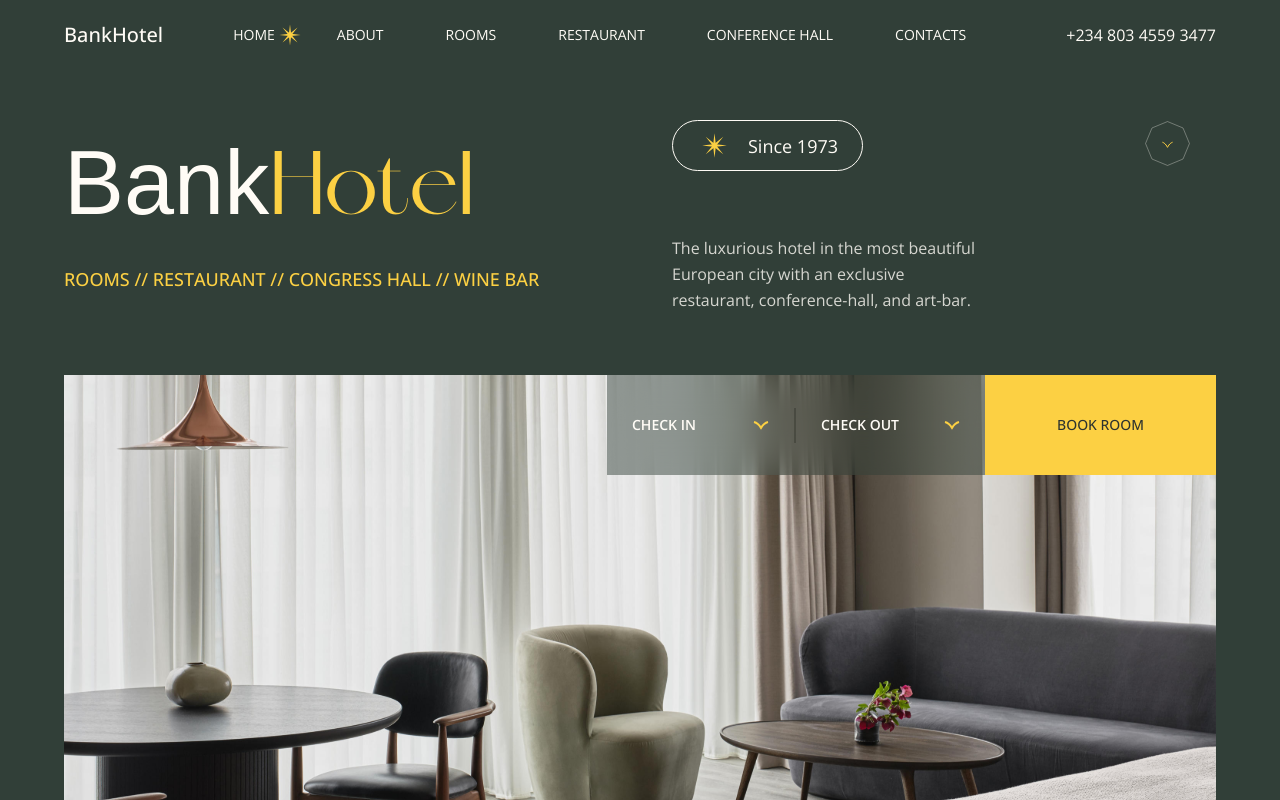
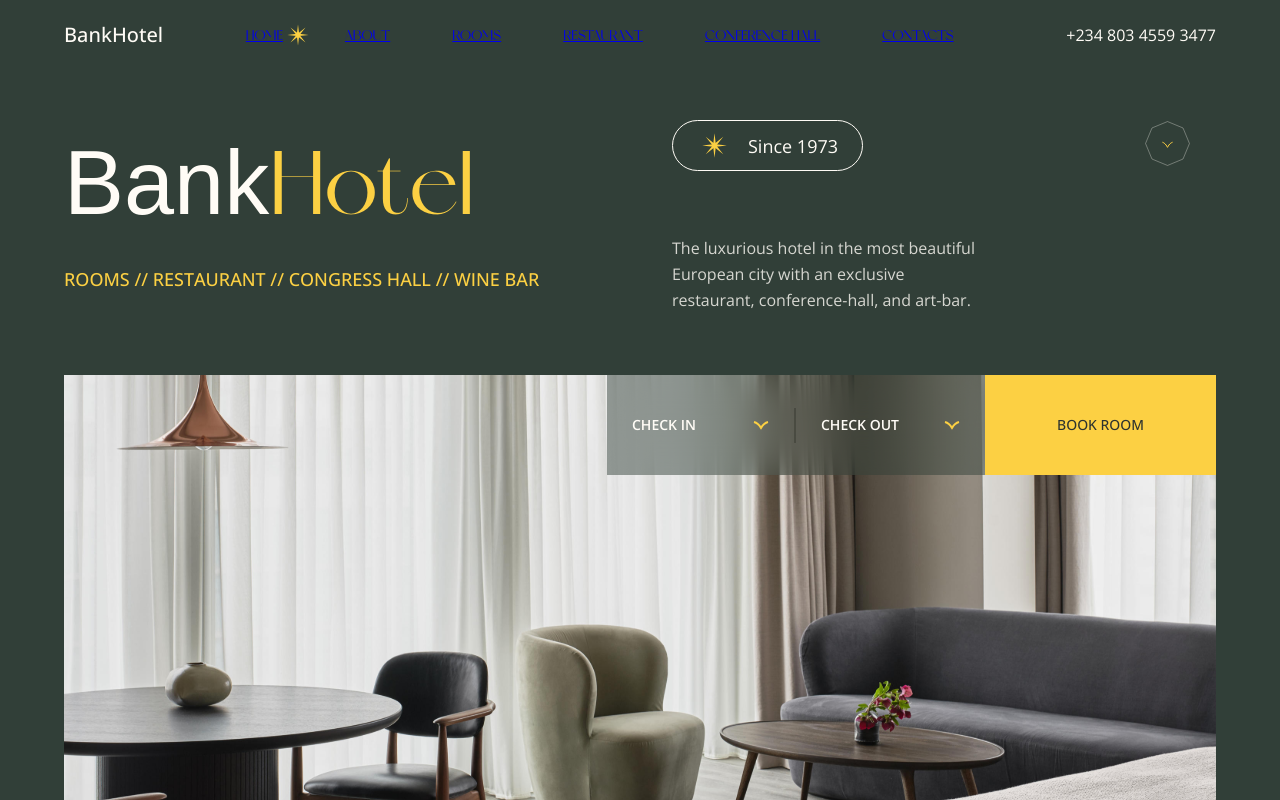
Before and after one commit to gift56/Fullstack-HotelWebsite, a React (Create React App) app: page / in a window 1280 px wide. Shown: the top 800 px of the page. Built offline with nearby package versions, Linux system fonts and the light colour scheme.

Commit message:
workin on links

```diff
--- a/src/components/Header.jsx
+++ b/src/components/Header.jsx
@@ -54,7 +54,7 @@ const Header = () => {
                 onClick={() => selectProduct(index)}
                 key={index}
               >
-                {link}
+                <Link to={``}>{link}</Link>
                 <div>
                   <img src={Star} alt="/" />
                 </div>
```
